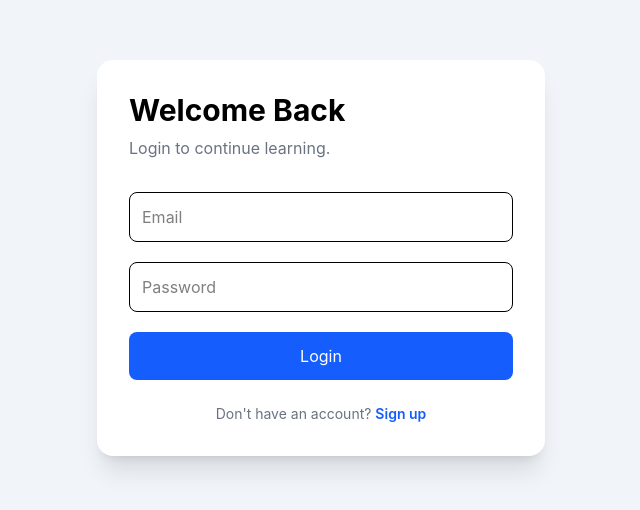
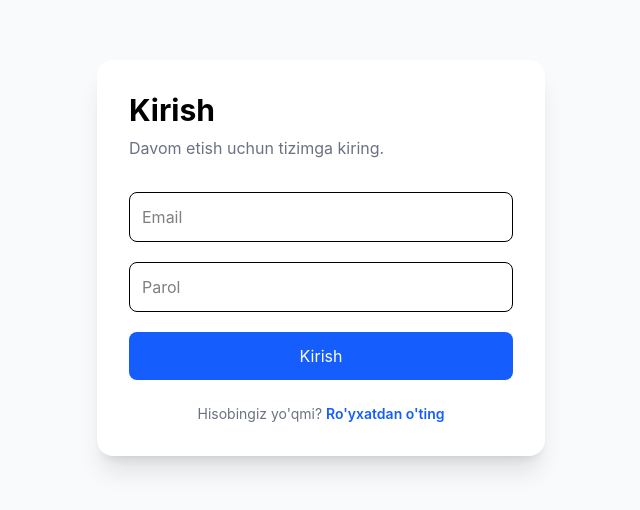
Before and after one commit to komilazokirova/react.Lms1, a React (Vite) app: page /login in a window 1280 px wide. Shown: the part 142-652 px from the top of the page, without its empty margins (319-959 px from the left). Built offline with nearby package versions, Linux system fonts and the light colour scheme.

Commit message:
new Login

```diff
--- /dev/null
+++ b/src/api/ApiAuth.js
@@ -0,0 +1,48 @@
+const BASE_URL = "https://api.escuelajs.co/api/v1";
+
+export async function loginRequest(email, password) {
+  const response = await fetch(`${BASE_URL}/auth/login`, {
+    method: "POST",
+    headers: { "Content-Type": "application/json" },
+    body: JSON.stringify({ email, password }),
+  });
+
+  if (!response.ok) {
+    throw new Error("Something went wrong!");
+  }
+
+  return response.json();
+}
+
+export async function registerRequest(email, name, password, role, avatar) {
+  const response = await fetch(`${BASE_URL}/users`, {
+    method: "POST",
+    headers: { "Content-Type": "application/json" },
+    body: JSON.stringify({
+      email,
+      name,
+      password,
+      role,
+      avatar,
+    }),
+  });
+
+  if (!response.ok) {
+    throw new Error("Something went wrong!");
+  }
+
+  return response.json();
+}
+
+export async function getProfile(token) {
+  const response = await fetch(`${BASE_URL}/auth/profile`, {
+    method: "GET",
+    headers: { Authorization: `Bearer ${token}` },
+  });
+
+  if (!response.ok) {
+    throw new Error("Something went wrong!");
+  }
+
+  return response.json();
+}
--- /dev/null
+++ b/src/context/AuthContext.jsx
@@ -0,0 +1,56 @@
+import { createContext, useEffect, useState } from "react";
+import { loginRequest, registerRequest, getProfile } from "../api/ApiAuth";
+
+export const AuthContext = createContext();
+
+export function AuthProvider({ children }) {
+  const [user, setUser] = useState(null);
+  const [token, setToken] = useState(null);
+  const [loading, setLoading] = useState(true);
+
+  useEffect(() => {
+    async function restoreSession() {
+      const savedToken = localStorage.getItem("token");
+
+      if (savedToken) {
+        try {
+          const profile = await getProfile(savedToken);
+          setToken(savedToken);
+          setUser(profile);
+        } catch (error) {
+          console.log(error.message);
+          localStorage.removeItem("token");
+        }
+      }
+      setLoading(false);
+    }
+
+    restoreSession();
+  }, []);
+
+  async function login(email, password) {
+    const data = await loginRequest(email, password);
+    const profile = await getProfile(data.access_token);
+
+    localStorage.setItem("token", data.access_token);
+    setToken(data.access_token);
+    setUser(profile);
+  }
+
+  async function register(email, name, role, avatar, password) {
+    await registerRequest(email, name, password, role, avatar);
+    await login(email, password);
+  }
+
+  function logOut() {
+    localStorage.removeItem("token");
+    setToken(null);
+    setUser(null);
+  }
+
+  return (
+    <AuthContext.Provider value={{ user, token, loading, login, register, logOut }}>
+      {children}
+    </AuthContext.Provider>
+  );
+}
--- /dev/null
+++ b/src/hook/UseAuth.jsx
@@ -0,0 +1,10 @@
+import { AuthContext } from "../context/AuthContext";
+import { useContext } from "react";
+
+export function useAuth() {
+  const context = useContext (AuthContext)
+  if (!context){
+    throw new Error("Something went wrong")
+  }
+  return context
+}
--- a/src/layouts/AuthLayout.jsx
+++ b/src/layouts/AuthLayout.jsx
@@ -1,14 +1,12 @@
-import React from 'react'
-import { Outlet } from 'react-router-dom'
+// src/layouts/AuthLayout.jsx
+import { Outlet } from "react-router-dom";
 
-const AuthLayout = () => {
+function AuthLayout() {
   return (
-    <div>
-        <main className='min-h-screen bg-slate-100 flex justify-center items-center'>
-            <Outlet/>
-        </main>
+    <div className="flex min-h-screen items-center justify-center bg-slate-50">
+      <Outlet />
     </div>
-  )
+  );
 }
 
-export default AuthLayout
+export default AuthLayout;
--- a/src/main.jsx
+++ b/src/main.jsx
@@ -3,11 +3,14 @@ import { createRoot } from 'react-dom/client'
 import './index.css'
 import App from './App.jsx'
 import { BrowserRouter } from 'react-router-dom'
+import { AuthProvider } from "./context/AuthContext";
 
 createRoot(document.getElementById('root')).render(
   <StrictMode>
     <BrowserRouter>
-    <App />
+    <AuthProvider>
+      <App />
+    </AuthProvider>
     </BrowserRouter>
   </StrictMode>,
 )
--- a/src/pages/auth/Login.jsx
+++ b/src/pages/auth/Login.jsx
@@ -1,33 +1,72 @@
+// src/pages/auth/LoginPage.jsx
+import { useState } from 'react';
+import { useNavigate, Link } from 'react-router-dom';
+import { useAuth } from "../../hook/useAuth";
+
 function Login() {
+  const [email, setEmail] = useState('');
+  const [password, setPassword] = useState('');
+  const [error, setError] = useState('');
+  const [submitting, setSubmitting] = useState(false);
+
+  const { login } = useAuth();
+  const navigate = useNavigate();
+
+  async function handleSubmit(e) {
+    e.preventDefault();
+    setError('');
+    setSubmitting(true);
+
+    try {
+      await login(email, password);
+      navigate('/dashboard');
+    } catch (err) {
+      setError(err.message);
+    } finally {
+      setSubmitting(false);
+    }
+  }
+
   return (
     <div className="w-full max-w-md rounded-2xl bg-white p-8 shadow-xl">
-      <h1 className="mb-2 text-3xl font-bold">Welcome Back</h1>
+      <h2 className="mb-2 text-3xl font-bold">Kirish</h2>
+      <p className="mb-8 text-gray-500">Davom etish uchun tizimga kiring.</p>
 
-      <p className="mb-8 text-gray-500">Login to continue learning.</p>
-
-      <form className="space-y-5">
+      <form onSubmit={handleSubmit} className="space-y-5">
         <input
           type="email"
           placeholder="Email"
+          value={email}
+          onChange={(e) => setEmail(e.target.value)}
+          required
           className="w-full rounded-lg border p-3 outline-none focus:border-blue-500"
         />
 
         <input
           type="password"
-          placeholder="Password"
+          placeholder="Parol"
+          value={password}
+          onChange={(e) => setPassword(e.target.value)}
+          required
           className="w-full rounded-lg border p-3 outline-none focus:border-blue-500"
         />
 
-        <button className="w-full rounded-lg bg-blue-600 py-3 text-white hover:bg-blue-700">
-          Login
+        {error && <p className="text-sm text-red-500">{error}</p>}
+
+        <button
+          type="submit"
+          disabled={submitting}
+          className="w-full rounded-lg bg-blue-600 py-3 text-white hover:bg-blue-700 disabled:opacity-50"
+        >
+          {submitting ? 'Kutilmoqda...' : 'Kirish'}
         </button>
       </form>
 
       <p className="mt-6 text-center text-sm text-gray-500">
-        Don't have an account?{" "}
-        <span className="cursor-pointer font-semibold text-blue-600">
-          Sign up
-        </span>
+        Hisobingiz yo'qmi?{' '}
+        <Link to="/register" className="font-semibold text-blue-600">
+          Ro'yxatdan o'ting
+        </Link>
       </p>
     </div>
   );
--- /dev/null
+++ b/src/pages/auth/Register.jsx
@@ -0,0 +1,9 @@
+import React from 'react'
+
+const Register = () => {
+  return (
+    <div>Register</div>
+  )
+}
+
+export default Register
```
